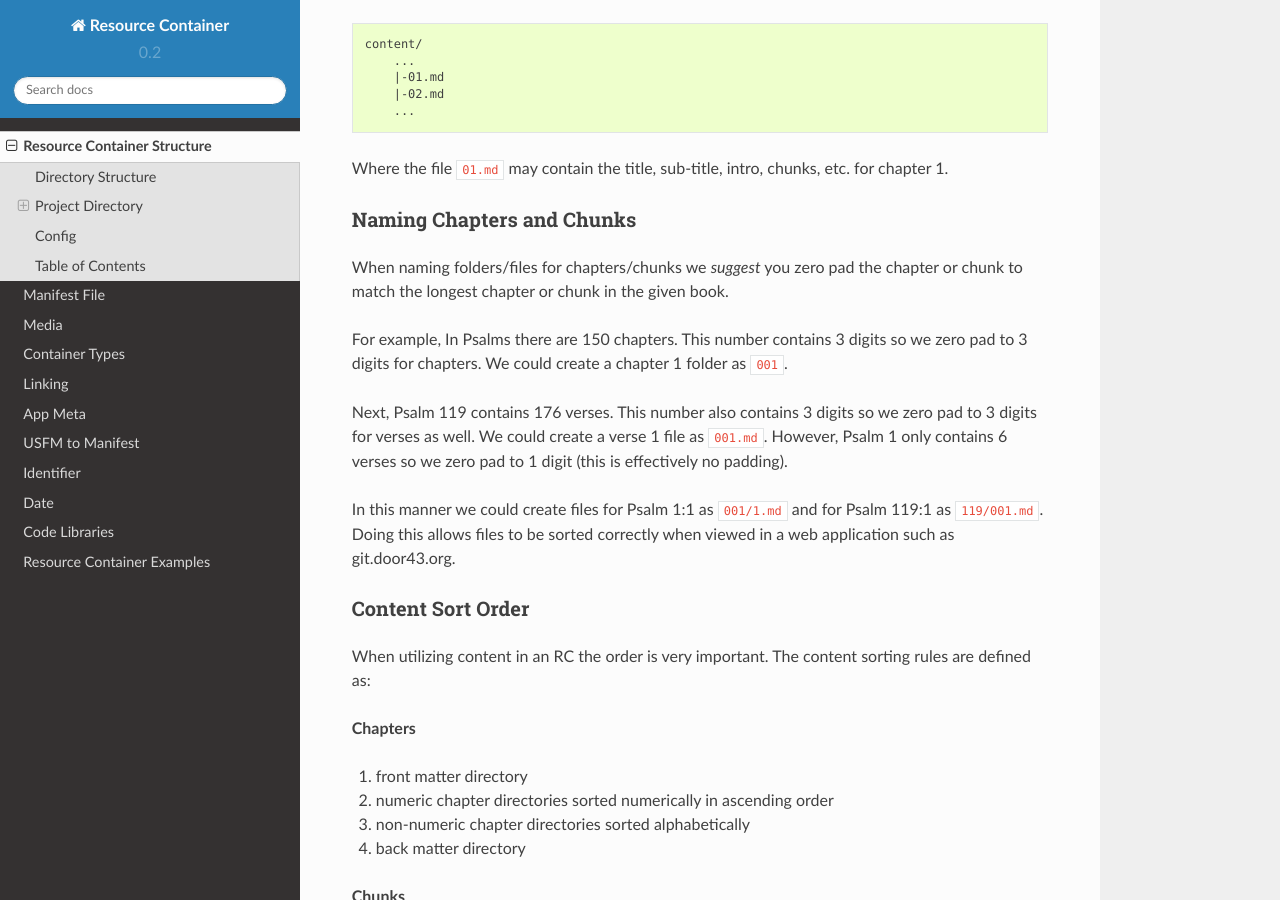
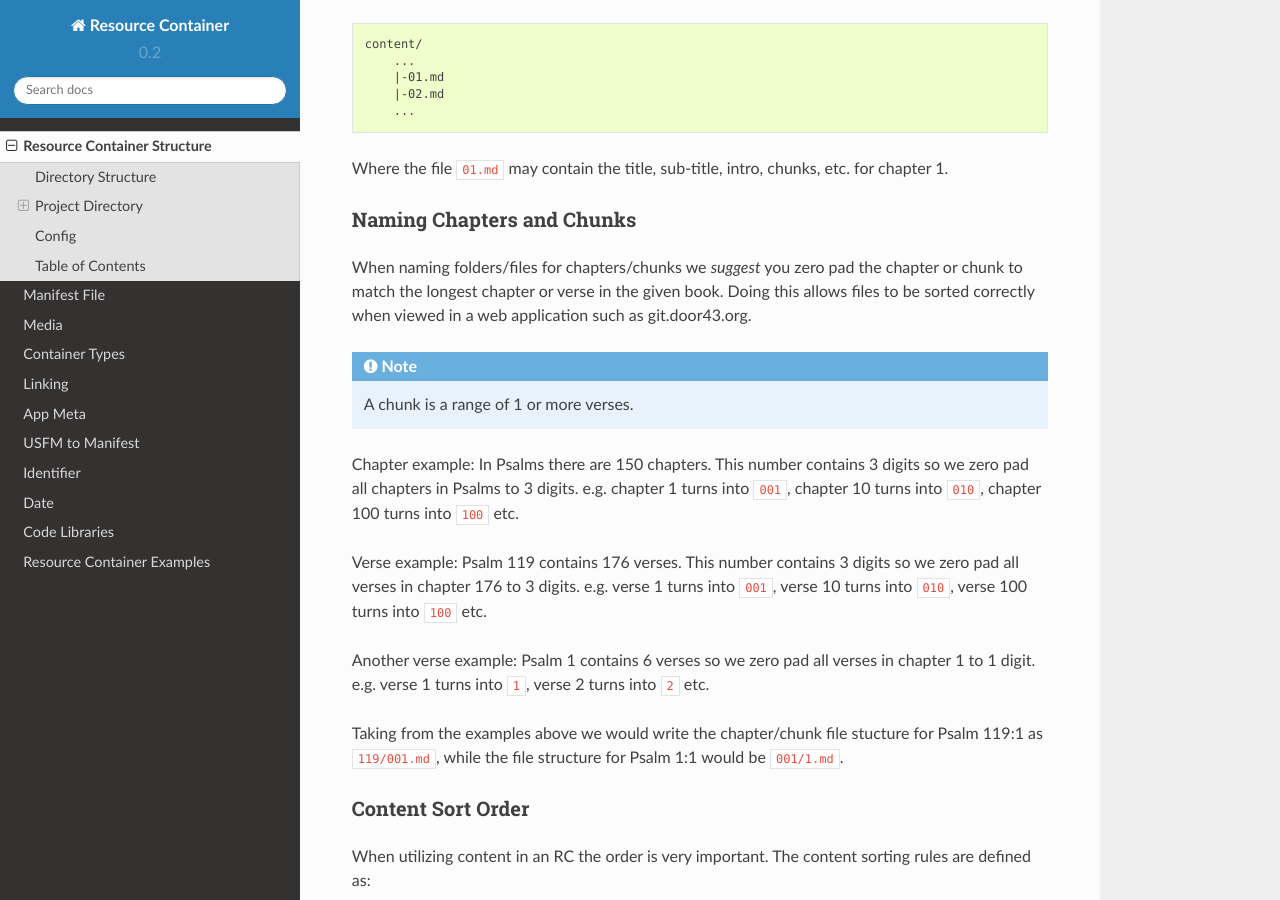
Before and after one commit to unfoldingWord-dev/Resource-Container, a Sphinx documentation site: the page built from docs/structure.rst, in a window 1280 px wide and 900 px high, scrolled down 3008 px. Built offline with Sphinx 7.4.7 and the Read the Docs theme 2.0.0, drawn with Linux system fonts in a browser that asks for light colours.

Commit message:
re-wrote naming convention for chapters
Made things a little easier to understand.

```diff
--- a/docs/structure.rst
+++ b/docs/structure.rst
@@ -151,14 +151,20 @@ Where the file ``01.md`` may contain the title, sub-title, intro, chunks, etc. f
 Naming Chapters and Chunks
 ^^^^^^^^^^^^^^^^^^^^^^^^^^
 
-When naming folders/files for chapters/chunks we *suggest* you zero pad the chapter or chunk to match the longest chapter or chunk in the given book.
+When naming folders/files for chapters/chunks we *suggest* you zero pad the chapter or chunk to match the longest chapter or verse in the given book. Doing this allows files to be sorted correctly when viewed in a web application such as git.door43.org.
 
-For example,
-In Psalms there are 150 chapters. This number contains 3 digits so we zero pad to 3 digits for chapters. We could create a chapter 1 folder as ``001``.
+.. note:: A chunk is a range of 1 or more verses.
 
-Next, Psalm 119 contains 176 verses. This number also contains 3 digits so we zero pad to 3 digits for verses as well. We could create a verse 1 file as ``001.md``. However, Psalm 1 only contains 6 verses so we zero pad to 1 digit (this is effectively no padding).
+Chapter example:
+In Psalms there are 150 chapters. This number contains 3 digits so we zero pad all chapters in Psalms to 3 digits. e.g. chapter 1 turns into ``001``, chapter 10 turns into ``010``, chapter 100 turns into ``100`` etc.
 
-In this manner we could create files for Psalm 1:1 as ``001/1.md`` and for Psalm 119:1 as ``119/001.md``. Doing this allows files to be sorted correctly when viewed in a web application such as git.door43.org.
+Verse example:
+Psalm 119 contains 176 verses. This number contains 3 digits so we zero pad all verses in chapter 176 to 3 digits. e.g. verse 1 turns into ``001``, verse 10 turns into ``010``, verse 100 turns into ``100`` etc.
+
+Another verse example:
+Psalm 1 contains 6 verses so we zero pad all verses in chapter 1 to 1 digit. e.g. verse 1 turns into ``1``, verse 2 turns into ``2`` etc.
+
+Taking from the examples above we would write the chapter/chunk file stucture for Psalm 119:1 as ``119/001.md``, while the file structure for Psalm 1:1 would be ``001/1.md``.
 
 
 Content Sort Order
```
